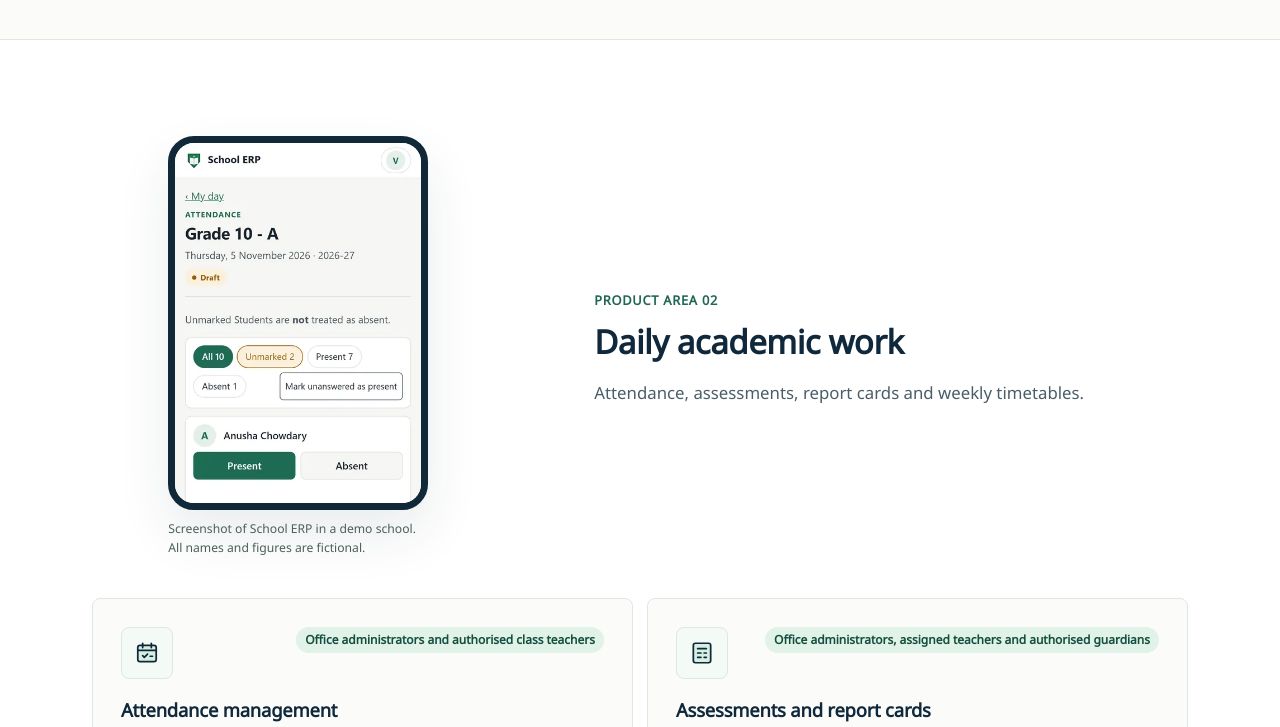
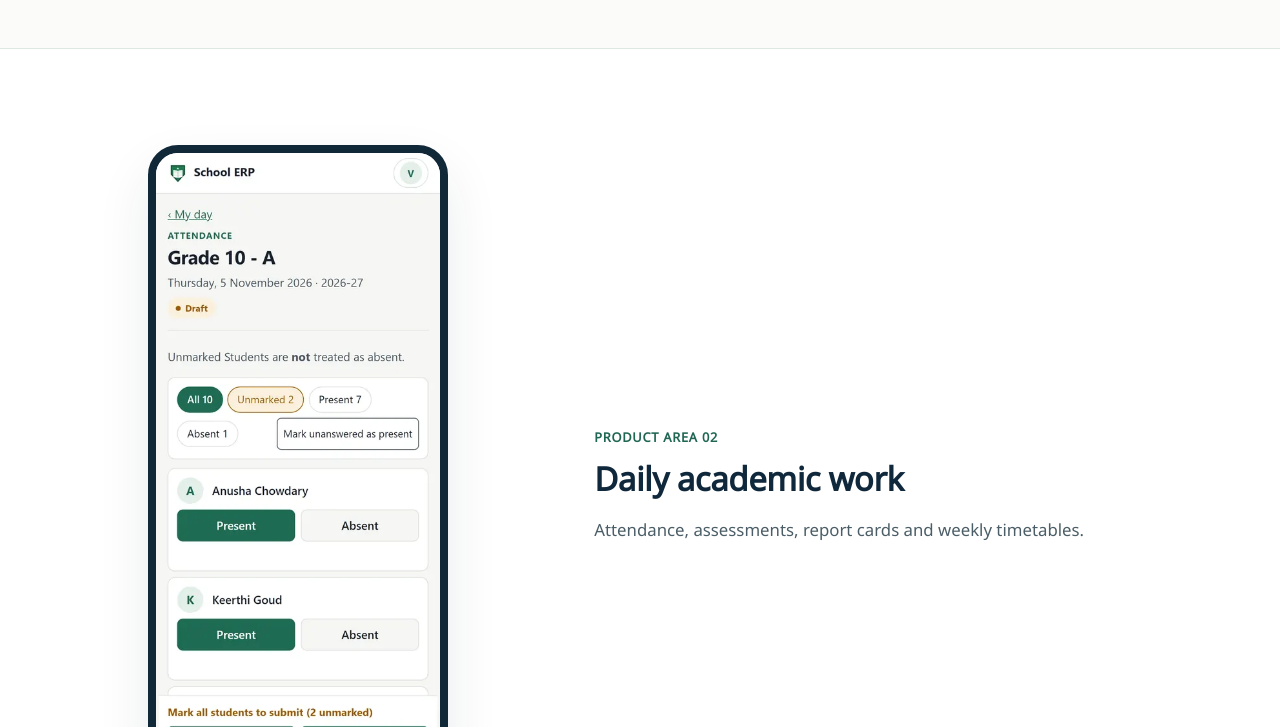
Before and after one commit to Joseph5157/school-erp-go-to-market, an Astro site in the folder website/: page /features in a window 1280 px wide. Shown: the part 2280-3007 px from the top of the page. Built offline with nearby package versions, Linux system fonts and the light colour scheme; Astro itself is replaced by a stand-in of ours.

Commit message:
GTM-WEBSITE-V4-FIX: show full product screenshots on Features page (#22)
The Features page capped every image at 360px with object-fit: cover,
so tall phone shots (areas 02-04) were cropped. Show them in full like
the homepage, with the same 300px phone frame.

```diff
--- a/website/src/styles/global.css
+++ b/website/src/styles/global.css
@@ -1470,9 +1470,9 @@ tbody th {
 .feature-group-visual .v2-shot-bar { display: flex; align-items: center; gap: 6px; padding: 9px 13px; background: #eef3f1; border-bottom: 1px solid #dde7e2; }
 .feature-group-visual .v2-shot-bar i { width: 8px; height: 8px; border-radius: 50%; background: #c5d3cd; }
 .feature-group-visual .v2-shot-bar span { margin-left: 8px; color: #3e5552; font-size: .7rem; }
-.feature-group-visual .v2-shot img { width: 100%; max-height: 360px; object-fit: cover; object-position: top; }
-.feature-group-visual .v2-shot--phone { max-width: 260px; margin-inline: auto; }
-.feature-group-visual .v2-shot--phone .v2-shot-frame { border: 7px solid #112839; border-radius: 26px; }
+.feature-group-visual .v2-shot img { display: block; width: 100%; height: auto; }
+.feature-group-visual .v2-shot--phone { max-width: 300px; margin-inline: auto; }
+.feature-group-visual .v2-shot--phone .v2-shot-frame { border: 8px solid #112839; border-radius: 30px; }
 .feature-card-grid { display: grid; gap: 14px; }
 .feature-ticks { list-style: none; padding: 0 !important; }
 .feature-ticks li { position: relative; padding-left: 25px; }
```
